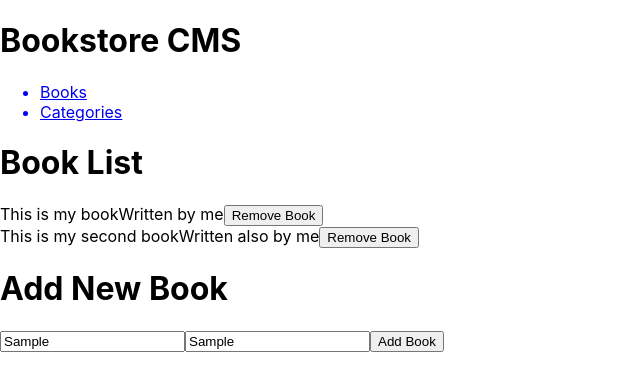
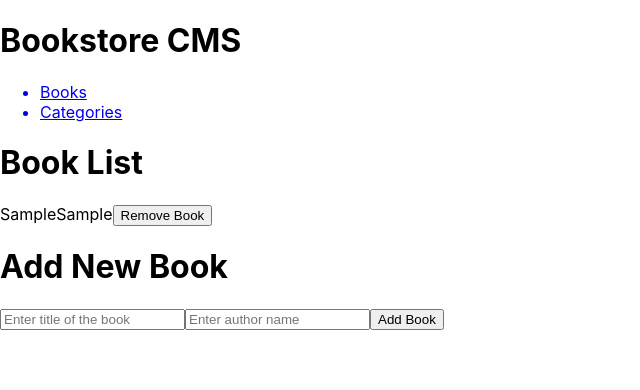
Before and after one commit to AsimKhan2019/reactbookstore, a React (Create React App) app: page / in a window 1280 px wide. Both pictures are taken after typing "Sample", "Sample" into the empty fields and a click on the button "Add Book". Shown: the top 390 px of the page, without its empty margins (0-640 px from the left). Built offline with nearby package versions, Linux system fonts and the light colour scheme.

Commit message:
Implemented Reducx in React Components

```diff
--- a/package.json
+++ b/package.json
@@ -13,6 +13,7 @@
     "react-redux": "^8.0.2",
     "react-router-dom": "^6.3.0",
     "react-scripts": "5.0.1",
+    "uuid": "^8.3.2",
     "web-vitals": "^2.1.4"
   },
   "scripts": {
--- a/src/components/AddBook.js
+++ b/src/components/AddBook.js
@@ -1,12 +1,27 @@
 import React from 'react';
+import { useDispatch } from 'react-redux';
+import { addBooktolist } from '../redux/books/books';
 
-const AddBook = () => (
-  <div className="entry">
-    <h1>Add New Book</h1>
-    <input type="text" placeholder="Enter title of the book" id="title" />
-    <input type="text" placeholder="Enter author name" id="author" />
-    <button type="button" text="Add" value="Add" label="Add">Add Book</button>
-  </div>
-);
+const AddBook = () => {
+  const dispatch = useDispatch();
+
+  const handleSubmit = (e) => {
+    e.preventDefault();
+    console.log('Form submitted');
+    dispatch(addBooktolist(e.target.title.value, e.target.author.value));
+    e.target.reset();
+  };
+
+  return (
+    <div className="entry">
+      <form onSubmit={handleSubmit}>
+        <h1>Add New Book</h1>
+        <input type="text" name="title" placeholder="Enter title of the book" id="title" />
+        <input type="text" name="author" placeholder="Enter author name" id="author" />
+        <button type="submit">Add Book</button>
+      </form>
+    </div>
+  );
+};
 
 export default AddBook;
--- a/src/components/Book.js
+++ b/src/components/Book.js
@@ -1,23 +1,25 @@
 import React from 'react';
 import PropTypes from 'prop-types';
+import { useDispatch } from 'react-redux';
+import { removeBookfromlist } from '../redux/books/books';
 
 const Book = (props) => {
-  const { title, author } = props;
-
+  const dispatch = useDispatch();
   return (
-    <div className="book">
-      <span>{title}</span>
-      <span />
-      <span>{author}</span>
-      <span />
-      <span><button type="button" value="remove">Remove Book</button></span>
-    </div>
-  );
+    props.bookDetails.map((book) => (
+      <div className="book" key={book.id}>
+        <span>{book.title}</span>
+        <span />
+        <span>{book.author}</span>
+        <span />
+        <span><button type="button" value="remove" onClick={() => dispatch(removeBookfromlist(book.id))}>Remove Book</button></span>
+      </div>
+    )));
 };
 
 Book.propTypes = {
-  title: PropTypes.string.isRequired,
-  author: PropTypes.string.isRequired,
+  title: PropTypes.string,
+  author: PropTypes.string,
 };
 
 export default Book;
--- a/src/components/Books.js
+++ b/src/components/Books.js
@@ -1,28 +1,16 @@
-import React, { useState } from 'react';
+// import React, { useState } from 'react';
+import { useSelector } from 'react-redux/es/exports';
 import AddBook from './AddBook';
 import Book from './Book';
 
 const Books = () => {
-  const [books] = useState([
-    {
-      id: 1,
-      title: 'This is my book',
-      author: 'Written by me',
-    },
-    {
-      id: 2,
-      title: 'This is my second book',
-      author: 'Written also by me',
-    },
-  ]);
+  const bookLists = useSelector((state) => state.books);
 
   return (
     <div className="container">
       <h1>Book List</h1>
       <div className="list">
-        {books.map((book) => (
-          <Book key={book.id} title={book.title} author={book.author} />
-        ))}
+        <Book bookDetails={bookLists} />
       </div>
       <AddBook />
     </div>
--- a/src/components/Categories.js
+++ b/src/components/Categories.js
@@ -1,11 +1,21 @@
 import React from 'react';
+import { useDispatch, useSelector } from 'react-redux';
+import { getBookStatus } from '../redux/categories/categories';
 
-const Categories = () => (
-  <div className="category">
-    <button type="button">
-      Check Status
-    </button>
-  </div>
-);
+const Categories = () => {
+  const categoryStatus = useSelector((state) => (state.categories));
+  const dispatch = useDispatch();
+  return (
+    <div className="category">
+      <p>
+        {categoryStatus}
+      </p>
+
+      <button type="button" onClick={() => dispatch(getBookStatus())}>
+        Check Status
+      </button>
+    </div>
+  );
+};
 
 export default Categories;
--- a/src/index.js
+++ b/src/index.js
@@ -2,11 +2,15 @@ import React from 'react';
 import ReactDOM from 'react-dom/client';
 import './index.css';
 import { BrowserRouter } from 'react-router-dom';
+import { Provider } from 'react-redux';
 import App from './App';
+import bookStore from './redux/configureStore';
 
 const root = ReactDOM.createRoot(document.getElementById('root'));
 root.render(
   <BrowserRouter>
-    <App />
+    <Provider store={bookStore}>
+      <App />
+    </Provider>
   </BrowserRouter>,
 );
--- a/src/redux/books/books.js
+++ b/src/redux/books/books.js
@@ -1,3 +1,4 @@
+import { v4 as uuidv4 } from 'uuid';
 // Setting Actions and Reducers for the Books
 const ADD_BOOK = 'ADD_BOOK';
 const REMOVE_BOOK = 'REMOVE_BOOK';
@@ -9,11 +10,7 @@ const bookReducer = (state = initialBookArray, action) => {
     case ADD_BOOK:
       return [
         ...state,
-        {
-          id: action.id,
-          title: action.title,
-          author: action.author,
-        },
+        { id: uuidv4(), title: action.payload.title, author: action.payload.author },
       ];
 
     case REMOVE_BOOK:
@@ -25,10 +22,13 @@ const bookReducer = (state = initialBookArray, action) => {
 };
 
 // Setting up Action Creators
-export const addBooktolist = (book) => (
+export const addBooktolist = (title, author) => (
   {
     type: ADD_BOOK,
-    book,
+    payload: {
+      title,
+      author,
+    },
   }
 );
 
```
Also changed, not shown: 1 other file (tests, documents, lock files or other folders).
